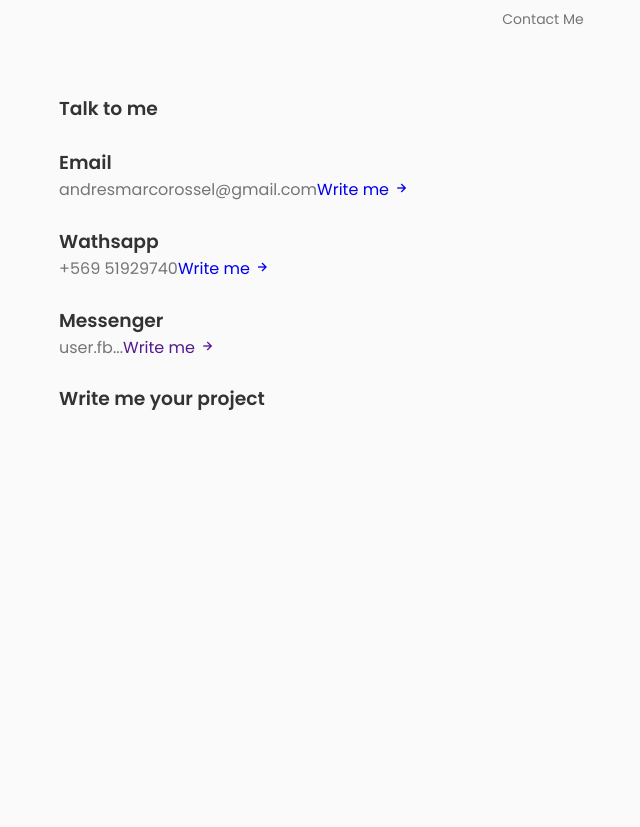
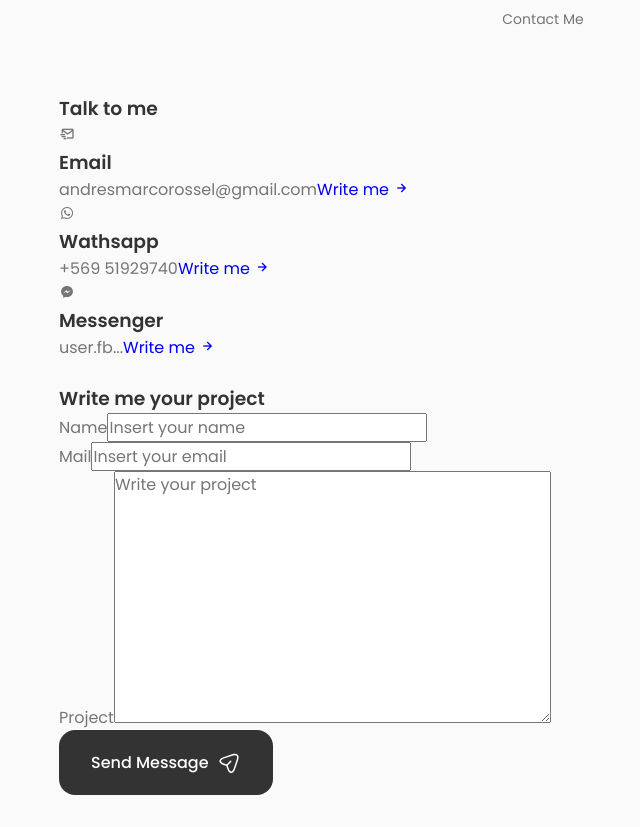
Before and after one commit to MarcoRosselDev/portafollio, a React (Create React App) app: page / in a window 1280 px wide. Shown: the part 1980-2807 px from the top of the page, without its empty margins (97-737 px from the left). Before the commit the page ends 2425 px from the top, so only its background shows below. Built offline with nearby package versions, Linux system fonts and the light colour scheme.

Commit message:
contact message project

```diff
--- a/src/components/contact/Contact.jsx
+++ b/src/components/contact/Contact.jsx
@@ -13,7 +13,7 @@
 
           <div className="contact__info">
             <div className="contact__card">
-              <i className="bx bx contact__card-icon"></i>
+              <i className="bx bx-mail-send contact__card-icon"></i>
 
               <h3 className="contact__card-title">Email</h3>
               <span className="contact__card-data">
@@ -30,7 +30,7 @@
             </div>
 
             <div className="contact__card">
-              <i className="bx bx contact__card-icon"></i>
+              <i className="bx bxl-whatsapp contact__card-icon"></i>
 
               <h3 className="contact__card-title">Wathsapp</h3>
               <span className="contact__card-data">+569 51929740</span>
@@ -45,12 +45,12 @@
             </div>
 
             <div className="contact__card">
-              <i className="bx bx contact__card-icon"></i>
+              <i className="bx bxl-messenger contact__card-icon"></i>
 
               <h3 className="contact__card-title">Messenger</h3>
               <span className="contact__card-data">user.fb...</span>
 
-              <a href="" className="contact__button">
+              <a href="https://m.me/crypticalcoder" className="contact__button">
                 Write me{" "}
                 <i className="bx bx-right-arrow-alt contact__button-icon"></i>
               </a>
@@ -60,6 +60,60 @@
 
         <div className="contact__content">
           <h3 className="contact__title">Write me your project</h3>
+
+          <form className="contact__form">
+            <div className="contact__form-div">
+              <label className="contact__form-tag">Name</label>
+              <input
+                type="text"
+                name="name"
+                className="contact__form-input"
+                placeholder="Insert your name"
+              />
+            </div>
+
+            <div className="contact__form-div">
+              <label className="contact__form-tag">Mail</label>
+              <input
+                type="email"
+                name="email"
+                className="contact__form-input"
+                placeholder="Insert your email"
+              />
+            </div>
+
+            <div className="contact__form-div">
+              <label className="contact__form-tag">Project</label>
+              <textarea
+                name="project"
+                cols="30"
+                rows="10"
+                className="contact__form-input"
+                placeholder="Write your project"
+              ></textarea>
+            </div>
+
+            <button className="button button--flex">
+              Send Message
+              <svg
+                class="button__icon"
+                xmlns="http://www.w3.org/2000/svg"
+                width="24"
+                height="24"
+                viewBox="0 0 24 24"
+                fill="none"
+              >
+                <path
+                  d="M14.2199 21.9352C13.0399 21.9352 11.3699 21.1052 10.0499 17.1352L9.32988 14.9752L7.16988 14.2552C3.20988 12.9352 2.37988 11.2652 2.37988 10.0852C2.37988 8.91525 3.20988 7.23525 7.16988 5.90525L15.6599 3.07525C17.7799 2.36525 19.5499 2.57525 20.6399 3.65525C21.7299 4.73525 21.9399 6.51525 21.2299 8.63525L18.3999 17.1252C17.0699 21.1052 15.3999 21.9352 14.2199 21.9352ZM7.63988 7.33525C4.85988 8.26525 3.86988 9.36525 3.86988 10.0852C3.86988 10.8052 4.85988 11.9052 7.63988 12.8252L10.1599 13.6652C10.3799 13.7352 10.5599 13.9152 10.6299 14.1352L11.4699 16.6552C12.3899 19.4352 13.4999 20.4252 14.2199 20.4252C14.9399 20.4252 16.0399 19.4352 16.9699 16.6552L19.7999 8.16525C20.3099 6.62525 20.2199 5.36525 19.5699 4.71525C18.9199 4.06525 17.6599 3.98525 16.1299 4.49525L7.63988 7.33525Z"
+                  fill="var(--container-color)"
+                ></path>
+                <path
+                  d="M10.11 14.7052C9.92005 14.7052 9.73005 14.6352 9.58005 14.4852C9.29005 14.1952 9.29005 13.7152 9.58005 13.4252L13.16 9.83518C13.45 9.54518 13.93 9.54518 14.22 9.83518C14.51 10.1252 14.51 10.6052 14.22 10.8952L10.64 14.4852C10.5 14.6352 10.3 14.7052 10.11 14.7052Z"
+                  fill="var(--container-color)"
+                ></path>
+              </svg>
+            </button>
+          </form>
         </div>
       </div>
     </section>
```
